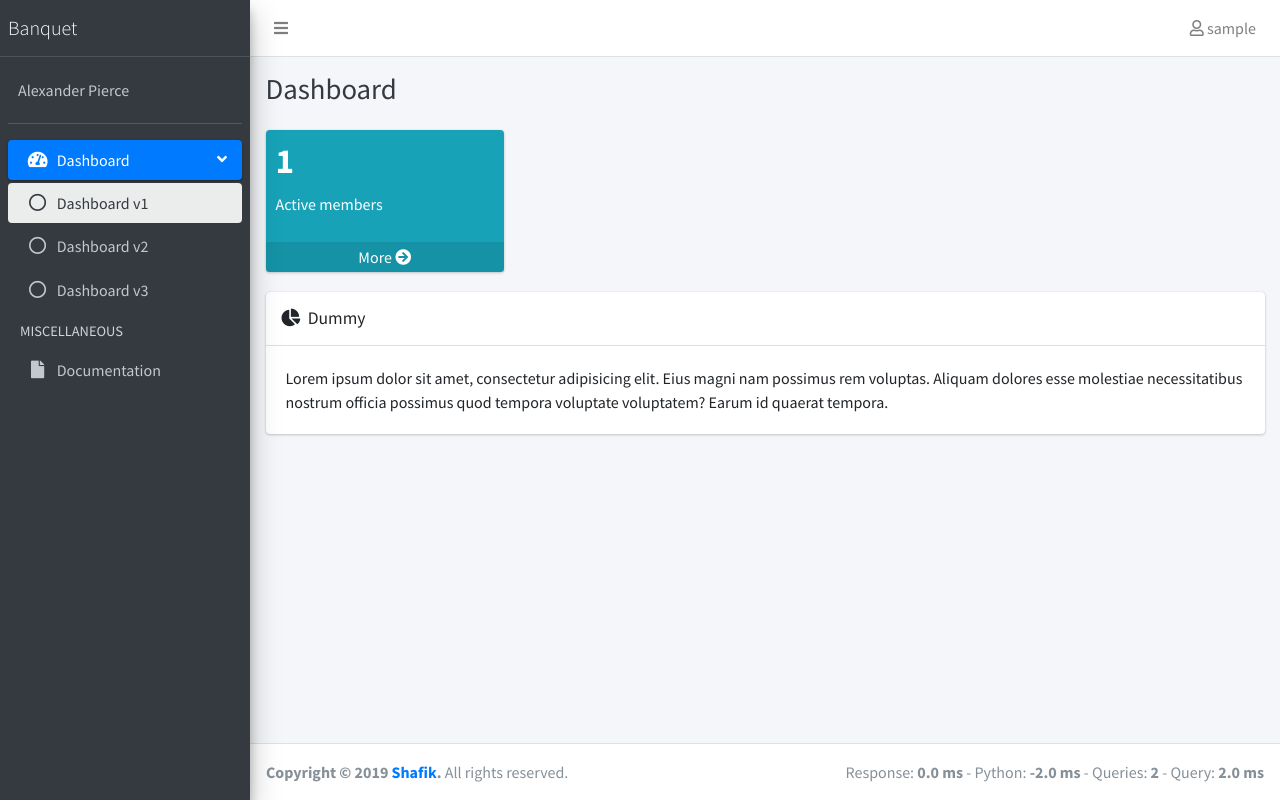
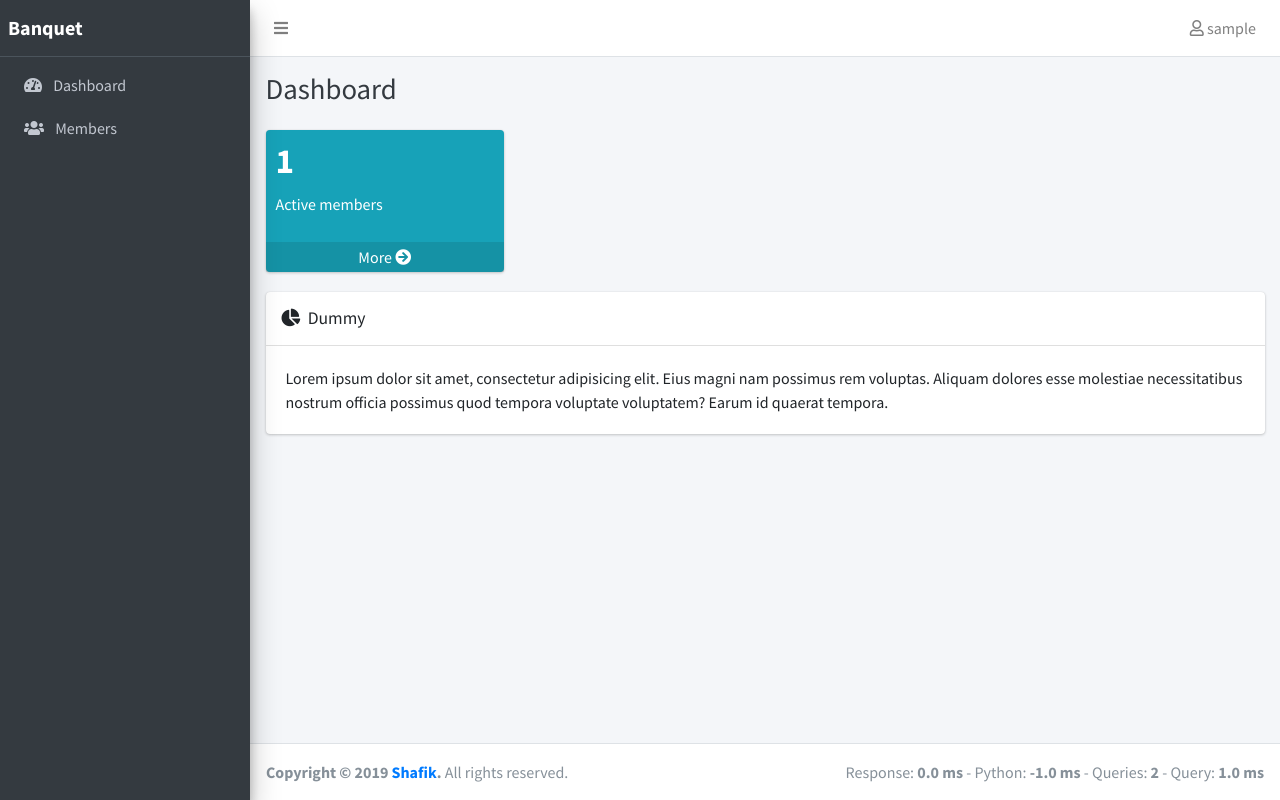
Before and after one commit to shafikshaon/banquet, a Django app: page / in a window 1280 px wide. Run offline with Django 3.2, Linux system fonts and the light colour scheme; the visitor is signed in with stand-in values (Sample User, id 1); data comes from the database, SQL or seed files in the repository; some libraries are stand-ins or nearby versions.

Commit message:
side nav link updated

```diff
--- a/templates/_base.html
+++ b/templates/_base.html
@@ -54,18 +54,11 @@
     <aside class="main-sidebar sidebar-dark-primary elevation-4">
         <!-- Brand Logo -->
         <a href="{% url 'gist:dashboard' %}" class="brand-link">
-            <span class="brand-text font-weight-light">Banquet</span>
+            <span class="brand-text font-weight-bold text-white">Banquet</span>
         </a>
 
         <!-- Sidebar -->
         <div class="sidebar">
-            <!-- Sidebar user panel (optional) -->
-            <div class="user-panel mt-3 pb-3 mb-3 d-flex">
-                <div class="info">
-                    <a href="#" class="d-block">Alexander Pierce</a>
-                </div>
-            </div>
-
             <!-- Sidebar Menu -->
             {% include '_shared/_sidenav.html' %}
             <!-- /.sidebar-menu -->
--- a/templates/_shared/_sidenav.html
+++ b/templates/_shared/_sidenav.html
@@ -3,40 +3,16 @@
         data-accordion="false">
         <!-- Add icons to the links using the .nav-icon class
              with font-awesome or any other icon font library -->
-        <li class="nav-item has-treeview menu-open">
-            <a href="#" class="nav-link active">
-                <i class="nav-icon fas fa-tachometer-alt"></i>
-                <p>
-                    Dashboard
-                    <i class="right fas fa-angle-left"></i>
-                </p>
+        <li class="nav-item">
+            <a href="{% url 'gist:dashboard' %}" class="nav-link">
+                <i class="fas fa-tachometer-alt mr-2"></i>
+                <p>Dashboard</p>
             </a>
-            <ul class="nav nav-treeview">
-                <li class="nav-item">
-                    <a href="./index.html" class="nav-link active">
-                        <i class="far fa-circle nav-icon"></i>
-                        <p>Dashboard v1</p>
-                    </a>
-                </li>
-                <li class="nav-item">
-                    <a href="./index2.html" class="nav-link">
-                        <i class="far fa-circle nav-icon"></i>
-                        <p>Dashboard v2</p>
-                    </a>
-                </li>
-                <li class="nav-item">
-                    <a href="./index3.html" class="nav-link">
-                        <i class="far fa-circle nav-icon"></i>
-                        <p>Dashboard v3</p>
-                    </a>
-                </li>
-            </ul>
         </li>
-        <li class="nav-header">MISCELLANEOUS</li>
         <li class="nav-item">
-            <a href="https://adminlte.io/docs/3.0" class="nav-link">
-                <i class="nav-icon fas fa-file"></i>
-                <p>Documentation</p>
+            <a href="#" class="nav-link">
+                <i class="fas fa-users mr-2"></i>
+                <p>Members</p>
             </a>
         </li>
     </ul>
```
